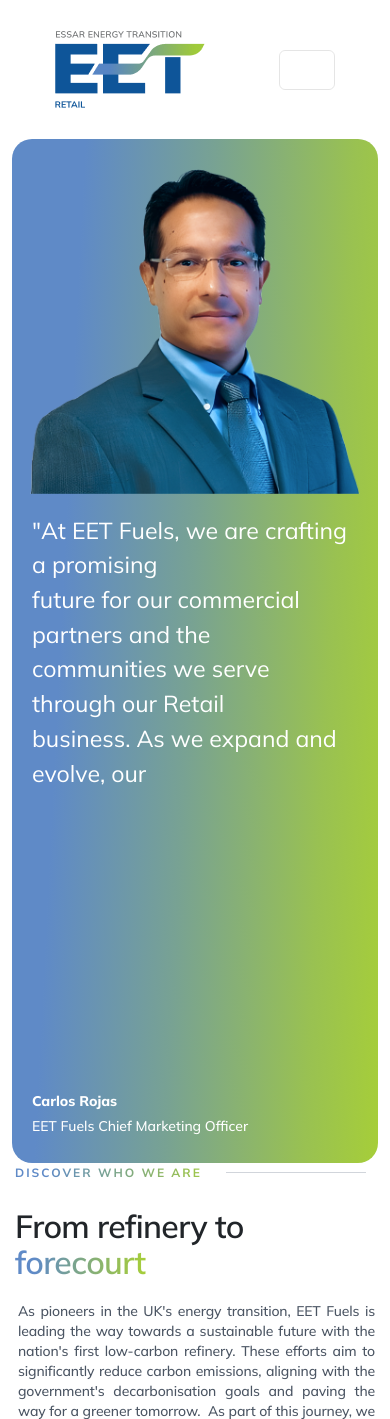
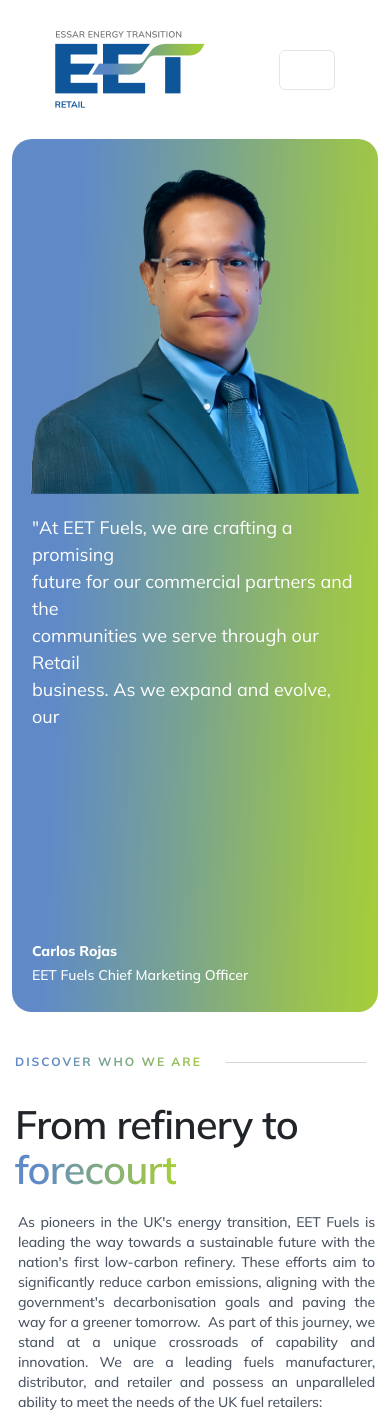
Before and after one commit to webpassionates/addya-eet-retail, a PHP site: page /who-we-are.html in a window 390 px wide. Shown: the top 1419 px of the page. Run offline with PHP 8.4, Linux system fonts and the light colour scheme; style sheets or scripts are compiled from the project's sources; some libraries are stand-ins or nearby versions.

Commit message:
Add  who we are page

```diff
--- a/src/assets/scss/partials/_whoweare.scss
+++ b/src/assets/scss/partials/_whoweare.scss
@@ -12,7 +12,14 @@ h2 {
   padding-top: 35px;
   padding-bottom: 35px;
   @media only screen and (max-width: 768px) {
-    padding-bottom: 0px;
+    // border: 1px solid blue;
+    font-size: 2.475rem;
+        font-weight: 600;
+        line-height: 45px;
+        letter-spacing: -.02em;
+        text-align: left;
+        padding-top: 20px;
+        margin-bottom: 20px;
   }
 
 
@@ -97,9 +104,14 @@ span {
 }
 
 // End
+.WhoWeAre_Refinery{
+  // border: 1px solid red;
+  margin-bottom: 30px;
+  margin-top: 10px;
+}
 // Banner Section Start
+.MobileView_WhoWeAre {
 
-.MobileView_WhoWeAre {
   display: none;
   @media only screen and (max-width: 768px) {
     display: block;
@@ -116,6 +128,10 @@ span {
 
 #banner-section {
   .banner {
+    // border: 2px solid red;
+    @media only screen and (max-width: 768px) {
+      margin-bottom: 40px;
+    }
     .background-banner-img {
       background: url("../images/about-us/who-we-are-bg.png");
       height: 87vh;
@@ -181,11 +197,10 @@ span {
       padding-top: 5px;
       // border: 1px solid red;
       font-size: 20px;
-      @media only screen and (max-width: 768px) {
-        // border: 1px solid red;
-        font-size: 16px;
-      }
-
+    }
+    @media only screen and (max-width: 768px) {
+      // border: 1px solid red;
+      font-size: 18px;
     }
   }
 }
@@ -304,11 +319,14 @@ span {
       margin: 0;
       line-height: 115%;
       @media only screen and (max-width: 786px) {
-        // border: 1px solid black;
-        margin-bottom: 20px;
-        font-size: 32px;
-        margin-top: 15px;
-      }
+        // border: 1px solid blue;
+        font-size: 2.475rem;
+        font-weight: 600;
+        line-height: 45px;
+        letter-spacing: -.02em;
+        text-align: left;
+        padding-top: 20px;
+        margin-bottom: 20px;      }
     }
   }
 
--- a/src/who-we-are.html
+++ b/src/who-we-are.html
@@ -149,7 +149,7 @@
         <div class="horizontal_line"></div>
       </div>
 
-      <div class="row">
+      <div class="row WhoWeAre_Refinery">
         <div class="col-xl-4">
           <div class="Refinery_Container_SecondDiv content-left-section">
             <h2>From refinery to <span>forecourt</span></h2>
```
Also changed, not shown: other parts of src/assets/scss/partials/_whoweare.scss (+39 -11 lines).
